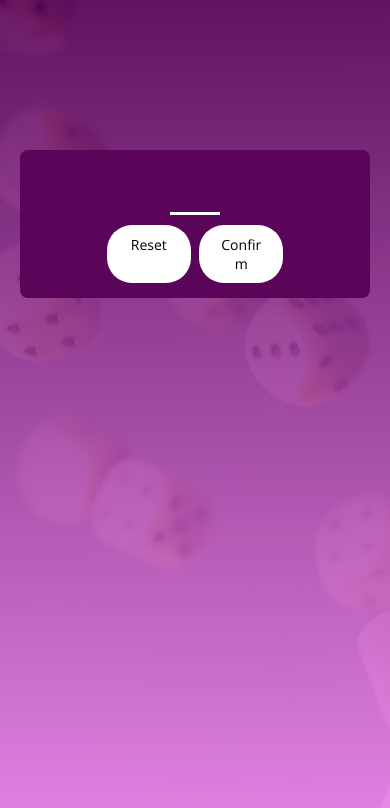
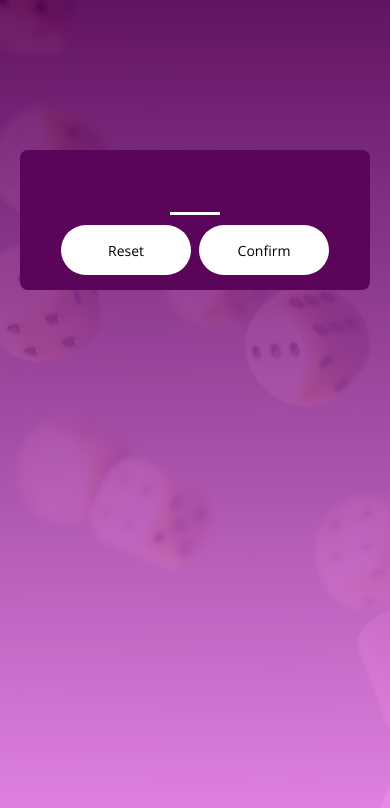
Before and after one commit to promiseonuoha/GuessMyNumberGameApp, a React Native app: screen / in a window 390 px wide. Shown: the top 808 px of the page. Built offline with nearby package versions, Linux system fonts and the light colour scheme.

Commit message:
Landscape mode

```diff
--- a/App.js
+++ b/App.js
@@ -1,6 +1,7 @@
 // import { StatusBar } from "expo-status-bar";
 import { useState } from "react";
 import { StyleSheet, ImageBackground, SafeAreaView } from "react-native";
+import { StatusBar } from "expo-status-bar";
 import { LinearGradient } from "expo-linear-gradient";
 import { useFonts } from "expo-font";
 // import AppLoading from "expo-app-loading";
@@ -26,6 +27,8 @@ export default function App() {
   }
 
   return (
+    <>
+      <StatusBar style="light" />
       <LinearGradient colors={["#5a045a", "violet"]} style={styles.container}>
         <ImageBackground
           style={styles.container}
@@ -61,6 +64,7 @@ export default function App() {
           </SafeAreaView>
         </ImageBackground>
       </LinearGradient>
+    </>
   );
 }
 
--- a/app.json
+++ b/app.json
@@ -3,7 +3,7 @@
     "name": "guessMyNumberGameApp",
     "slug": "guessMyNumberGameApp",
     "version": "1.0.0",
-    "orientation": "portrait",
+    "orientation": "default",
     "icon": "./assets/icon.png",
     "userInterfaceStyle": "light",
     "splash": {
--- a/components/Button.js
+++ b/components/Button.js
@@ -1,26 +1,29 @@
-import { Pressable, StyleSheet, Text } from "react-native";
+import { Pressable, StyleSheet, Text, View } from "react-native";
 
 export default function Button({ title, onClick, style }) {
   return (
+    <View style={[styles.container, style]}>
       <Pressable
         android_ripple={{ color: "rgba(0,0,0,0.5)" }}
         style={({ pressed }) =>
-        pressed
-          ? [styles.overlay, styles.pressed, style]
-          : [styles.overlay, style]
+          pressed ? [styles.overlay, styles.pressed] : [styles.overlay]
         }
         onPress={onClick}
       >
         <Text style={styles.textStyle}>{title}</Text>
       </Pressable>
+    </View>
   );
 }
 
 const styles = StyleSheet.create({
+  container: { overflow: "hidden", borderRadius: 25, height: 50, width: 130 },
+
   overlay: {
-    paddingHorizontal: 20,
-    paddingVertical: 10,
-    borderRadius: 25,
+    height: "100%",
+    justifyContent: "center",
+    width: "100%",
+    alignItems: "center",
   },
   pressed: {
     opacity: 0.6,
--- a/screens/GameOverScreen.js
+++ b/screens/GameOverScreen.js
@@ -1,4 +1,11 @@
-import { Image, StyleSheet, Text, View } from "react-native";
+import {
+  Image,
+  StyleSheet,
+  Text,
+  View,
+  useWindowDimensions,
+  ScrollView,
+} from "react-native";
 
 // Components
 import Title from "../components/Title";
@@ -9,10 +16,29 @@ export default function GameOverScreen({
   enteredNumber,
   handleStartNewGame,
 }) {
+  const { width, height } = useWindowDimensions();
+
+  let imageSize = 300;
+
+  if (width < 360) {
+    imageSize = 150;
+  }
+
+  if (height < 400) {
+    imageSize = 100;
+  }
+
+  const imageStyle = {
+    width: imageSize,
+    height: imageSize,
+    borderRadius: imageSize / 2,
+  };
+
   return (
+    <ScrollView style={{ flex: 1 }}>
       <View style={styles.rootContainer}>
         <Title>GAME OVER!</Title>
-      <View style={styles.imageContainer}>
+        <View style={[styles.imageContainer, imageStyle]}>
           <Image
             style={styles.imageStyle}
             source={require("../assets/images/success.png")}
@@ -20,8 +46,9 @@ export default function GameOverScreen({
         </View>
         <Text style={styles.text}>
           Your Phone needed{" "}
-        <Text style={styles.textHighlight}>{totalRounds}</Text> rounds to guess
-        the number <Text style={styles.textHighlight}>{enteredNumber}</Text>
+          <Text style={styles.textHighlight}>{totalRounds}</Text> rounds to
+          guess the number{" "}
+          <Text style={styles.textHighlight}>{enteredNumber}</Text>
         </Text>
         <Button
           onClick={handleStartNewGame}
@@ -29,6 +56,7 @@ export default function GameOverScreen({
           title={"Start New Game"}
         />
       </View>
+    </ScrollView>
   );
 }
 
@@ -40,9 +68,6 @@ const styles = StyleSheet.create({
     alignItems: "center",
   },
   imageContainer: {
-    width: "90%",
-    height: 300,
-    borderRadius: 150,
     overflow: "hidden",
     borderWidth: 3,
     borderColor: "white",
@@ -65,7 +90,6 @@ const styles = StyleSheet.create({
   },
   buttonStyle: {
     backgroundColor: "white",
-    paddingHorizontal: 30,
-    paddingVertical: 15,
+    width: 180,
   },
 });
--- a/screens/GameScreen.js
+++ b/screens/GameScreen.js
@@ -1,5 +1,12 @@
 import { useState, useEffect } from "react";
-import { StyleSheet, Text, View, Alert, FlatList } from "react-native";
+import {
+  StyleSheet,
+  Text,
+  View,
+  Alert,
+  FlatList,
+  useWindowDimensions,
+} from "react-native";
 import Title from "../components/Title";
 import ComputerLog from "../components/ComputerLog";
 import Button from "../components/Button";
@@ -24,6 +31,7 @@ export default function GameScreen({ enteredNumber, navigate }) {
   const initialGuess = generateRandomNumber(1, 100, enteredNumber);
   const [currentGuess, setCurrentGuess] = useState(initialGuess);
   const [computerGuesses, setComputerGuesses] = useState([]);
+  const { width, height } = useWindowDimensions();
 
   const nextGuessHandler = (direction) => {
     if (
@@ -63,11 +71,8 @@ export default function GameScreen({ enteredNumber, navigate }) {
     maxBoundry = 100;
   }, []);
 
-  return (
-    <View style={styles.container}>
-      <Title boxStyle={{ marginBottom: 25, marginTop: 40 }}>
-        Oponent's Guess
-      </Title>
+  let content = (
+    <>
       <Title boxStyle={styles.numberBox} textStyling={{ fontSize: 32 }}>
         {currentGuess}
       </Title>
@@ -76,14 +81,48 @@ export default function GameScreen({ enteredNumber, navigate }) {
         <Button
           onClick={() => nextGuessHandler("lower")}
           style={styles.buttonStyle}
-          title={<Ionicons name="md-remove" size={24} />}
+          title={<Ionicons name="md-remove" size={20} />}
         />
         <Button
           onClick={() => nextGuessHandler("greater")}
           style={styles.buttonStyle}
-          title={<Ionicons name="md-add" size={24} />}
+          title={<Ionicons name="md-add" size={20} />}
         />
       </View>
+    </>
+  );
+
+  if (width > 500) {
+    content = (
+      <>
+        <View style={[styles.buttonBox, { alignItems: "center" }]}>
+          <Button
+            onClick={() => nextGuessHandler("lower")}
+            style={styles.buttonStyle}
+            title={<Ionicons name="md-remove" size={20} />}
+          />
+          <Title
+            boxStyle={[styles.numberBox, { marginBottom: 0 }]}
+            textStyling={{ fontSize: 32 }}
+          >
+            {currentGuess}
+          </Title>
+          <Button
+            onClick={() => nextGuessHandler("greater")}
+            style={styles.buttonStyle}
+            title={<Ionicons name="md-add" size={20} />}
+          />
+        </View>
+      </>
+    );
+  }
+
+  return (
+    <View style={styles.container}>
+      <Title boxStyle={{ marginBottom: 25, marginTop: 40 }}>
+        Oponent's Guess
+      </Title>
+      {content}
 
       <FlatList
         keyExtractor={(item) => Math.random() * item}
@@ -117,7 +156,6 @@ const styles = StyleSheet.create({
   buttonStyle: {
     backgroundColor: "white",
     flex: 1,
-    paddingVertical: 15,
   },
   buttonBox: {
     flexDirection: "row",
--- a/screens/HomeScreen.js
+++ b/screens/HomeScreen.js
@@ -1,9 +1,18 @@
 import { useState } from "react";
-import { Alert, StyleSheet, TextInput, View } from "react-native";
+import {
+  Alert,
+  StyleSheet,
+  TextInput,
+  View,
+  ScrollView,
+  KeyboardAvoidingView,
+  useWindowDimensions,
+} from "react-native";
 import Button from "../components/Button";
 
 export default function HomeScreen({ navigate }) {
   const [numberValue, setNumberValue] = useState("");
+  const { height, width } = useWindowDimensions();
 
   const handleNumberInputChange = (enteredText) => {
     setNumberValue(enteredText);
@@ -26,8 +35,12 @@ export default function HomeScreen({ navigate }) {
     navigate(chosenNumber);
   };
 
+  let paddingTopValue = height < 400 ? 70 : 150;
+
   return (
-    <View style={styles.container}>
+    <ScrollView style={styles.rootScreen}>
+      <KeyboardAvoidingView style={styles.rootScreen} behavior="position">
+        <View style={[styles.container, { paddingTop: paddingTopValue }]}>
           <View style={styles.card}>
             <TextInput
               onChangeText={handleNumberInputChange}
@@ -50,13 +63,18 @@ export default function HomeScreen({ navigate }) {
             </View>
           </View>
         </View>
+      </KeyboardAvoidingView>
+    </ScrollView>
   );
 }
 
 const styles = StyleSheet.create({
+  rootScreen: {
+    flex: 1,
+  },
+
   container: {
     flex: 1,
-    paddingTop: 150,
     paddingHorizontal: 20,
   },
   card: {
```
Lines whose indentation alone changed are shown as unchanged.
